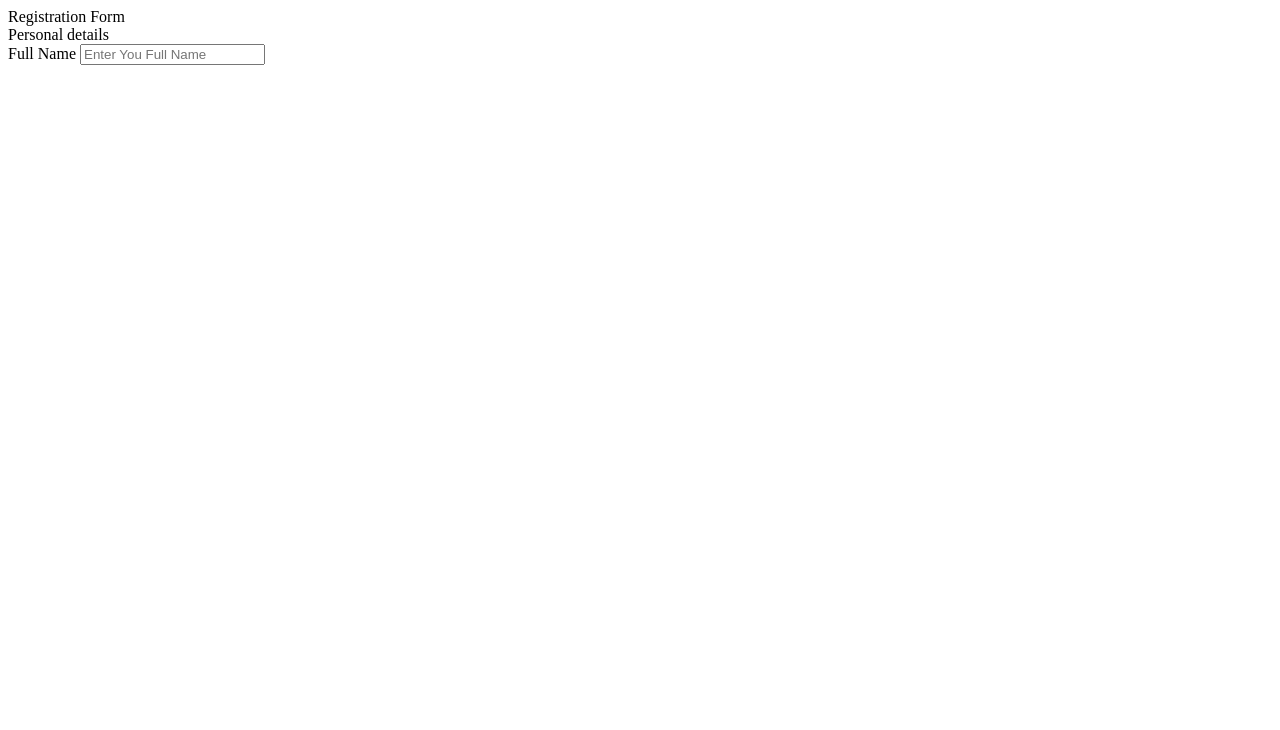
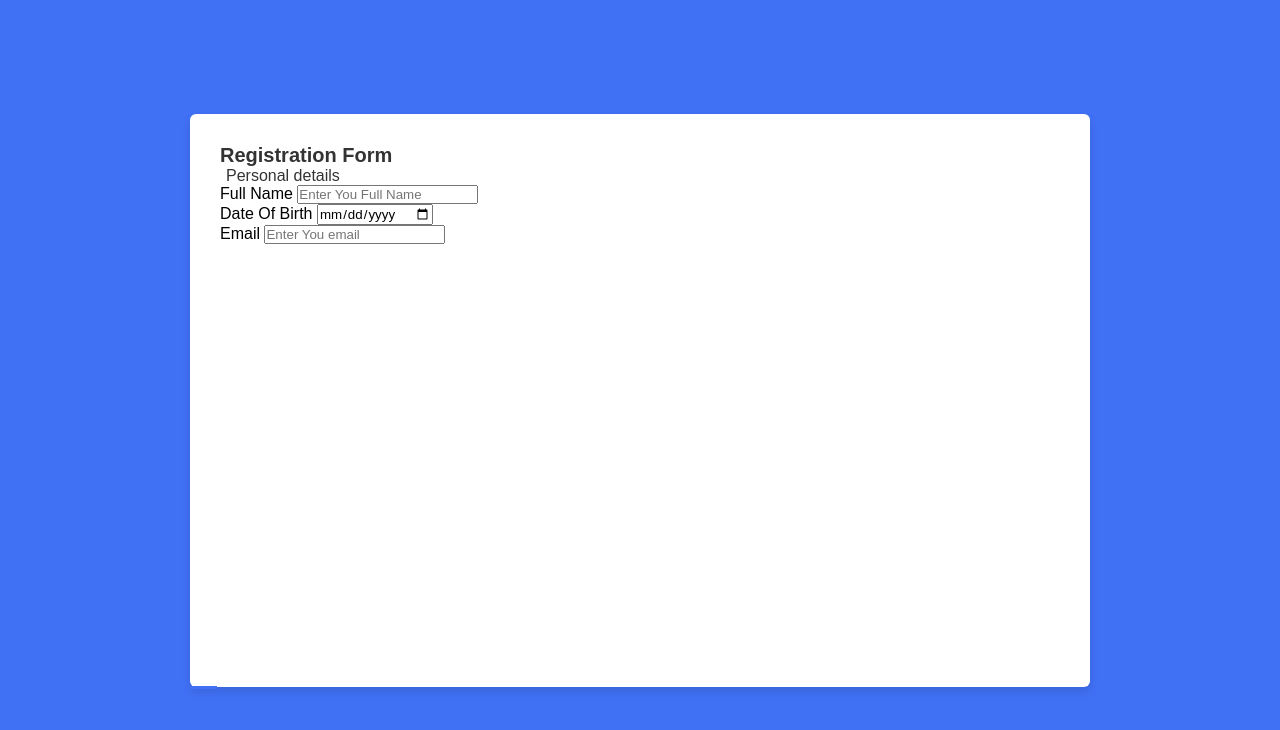
Before and after one commit to Luqmansaeed/Responsive-registration-form, a plain HTML site: page index.html in a window 1280 px wide. Drawn offline with Linux system fonts and the light colour scheme.

Commit message:
adding css

```diff
--- a/index.html
+++ b/index.html
@@ -4,6 +4,7 @@
     <meta charset="UTF-8">
     <meta http-equiv="X-UA-Compatible" content="IE=edge">
     <meta name="viewport" content="width=device-width, initial-scale=1.0">
+    <link rel="stylesheet" href="style.css">
     <title>Document</title>
 </head>
 <body>
@@ -16,7 +17,15 @@
                     <div class="fields">
                         <div class="input-field">
                             <label>Full Name</label>
-                            <input type="text" placeholder="Enter You Full Name">
+                            <input type="text" placeholder="Enter You Full Name" required>
+                        </div>
+                        <div class="input-field">
+                            <label>Date Of Birth</label>
+                            <input type="date" placeholder="Enter You Date of Birth" required>
+                        </div>
+                        <div class="input-field">
+                            <label>Email</label>
+                            <input type="email" placeholder="Enter You email" required>
                         </div>
                     </div>
                 </div>
--- a/style.css
+++ b/style.css
@@ -12,3 +12,41 @@ body{
     background-color: #4070f4;
 
 }
+.container{
+    position: relative;
+    max-width: 900px;
+    width: 100%;
+    background-color: #fff;
+    border-radius: 6px;
+    padding: 30px;
+    margin: 0 15px;
+    box-shadow: 0 5px 10px rgba(0, 0, 0, 0.1);
+}
+    .container header{
+        font-size: 20px;
+        font-weight: 600;
+        color: #333;
+    }
+.container header::before{
+    content: '';
+    position: absolute;
+    left: 0;
+    bottom: -2px;
+    height: 3px;
+    width: 27px;
+    background-color: #4070f4;
+}
+.container form{
+    position: relative;
+    min-height: 490px;
+    background-color: #fff;
+}
+.container form .details{
+    margin-top: 10px;
+}
+.container form .title{
+    font-size: 16px;
+    font-weight: 500;
+    margin: 0 6px;
+    color: #333 ;
+}
```
